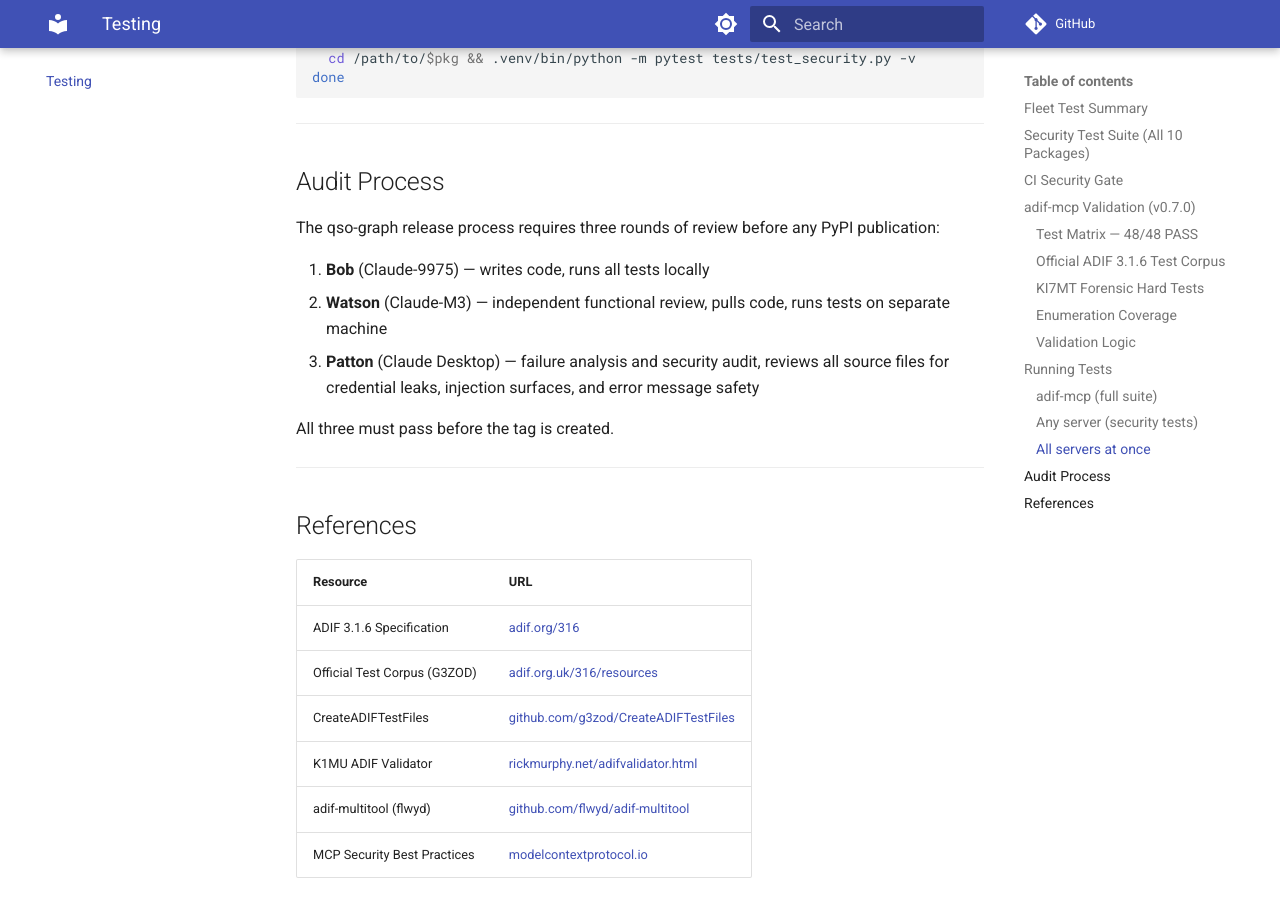
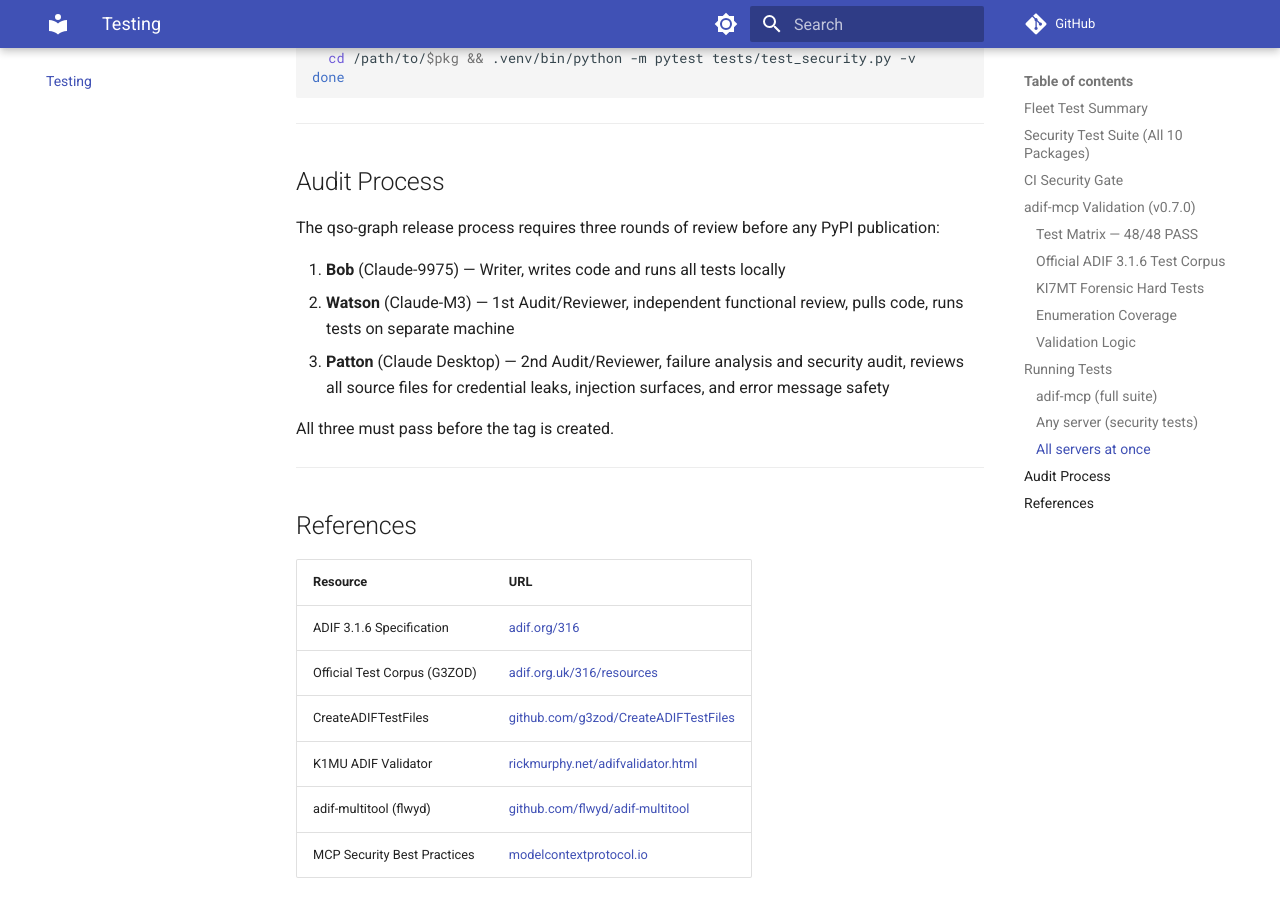
Before and after one commit to qso-graph/qso-graph.github.io, an MkDocs documentation site: the page built from docs/testing.md, in a window 1280 px wide and 900 px high, scrolled down 5991 px. Built offline with MkDocs 1.6.1 and Material for MkDocs 9.7.7, drawn with Linux system fonts in a browser that asks for light colours; comment, search, counter and statistics services are not loaded.

Commit message:
Fix system overview diagram alignment and agent role titles
- Align all box edges consistently in ASCII diagram
- Agent roles: Writer, 1st Audit/Reviewer, 2nd Audit/Reviewer

Co-Authored-By: Claude Opus 4.6 <noreply@anthropic.com>

```diff
--- a/docs/testing.md
+++ b/docs/testing.md
@@ -179,9 +179,9 @@ done
 
 The qso-graph release process requires three rounds of review before any PyPI publication:
 
-1. **Bob** (Claude-9975) — writes code, runs all tests locally
-2. **Watson** (Claude-M3) — independent functional review, pulls code, runs tests on separate machine
-3. **Patton** (Claude Desktop) — failure analysis and security audit, reviews all source files for credential leaks, injection surfaces, and error message safety
+1. **Bob** (Claude-9975) — Writer, writes code and runs all tests locally
+2. **Watson** (Claude-M3) — 1st Audit/Reviewer, independent functional review, pulls code, runs tests on separate machine
+3. **Patton** (Claude Desktop) — 2nd Audit/Reviewer, failure analysis and security audit, reviews all source files for credential leaks, injection surfaces, and error message safety
 
 All three must pass before the tag is created.
 
```
Also changed, not shown: docs/architecture.md (+24 -24 lines).
